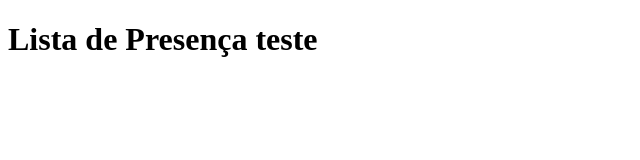
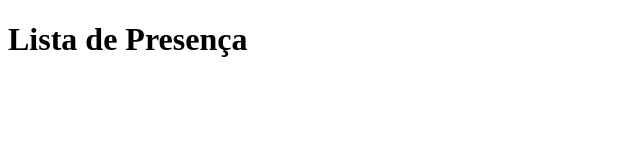
Before and after one commit to Gui-Augusto/ListaPresenca, a React (Vite) app: page / in a window 1280 px wide. Shown: the top 160 px of the page, without its empty margins (0-640 px from the left). Built offline with nearby package versions, Linux system fonts and the light colour scheme.

Commit message:
teste_dois

```diff
--- a/src/pages/Home.jsx
+++ b/src/pages/Home.jsx
@@ -2,7 +2,7 @@
 function Home() {
 
   return (
-    <h1>Lista de Presença teste</h1>
+    <h1>Lista de Presença</h1>
   )
 }
 
```
